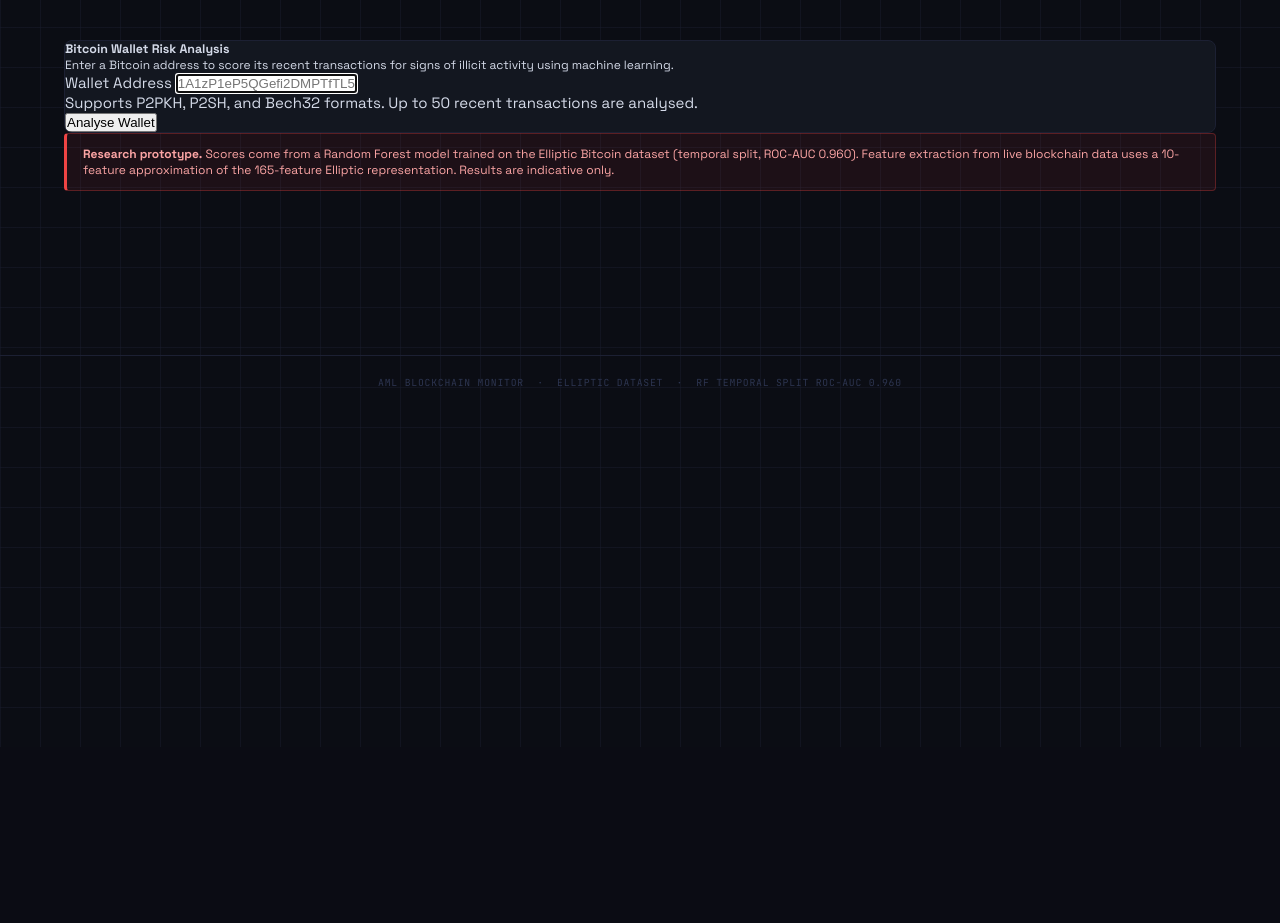
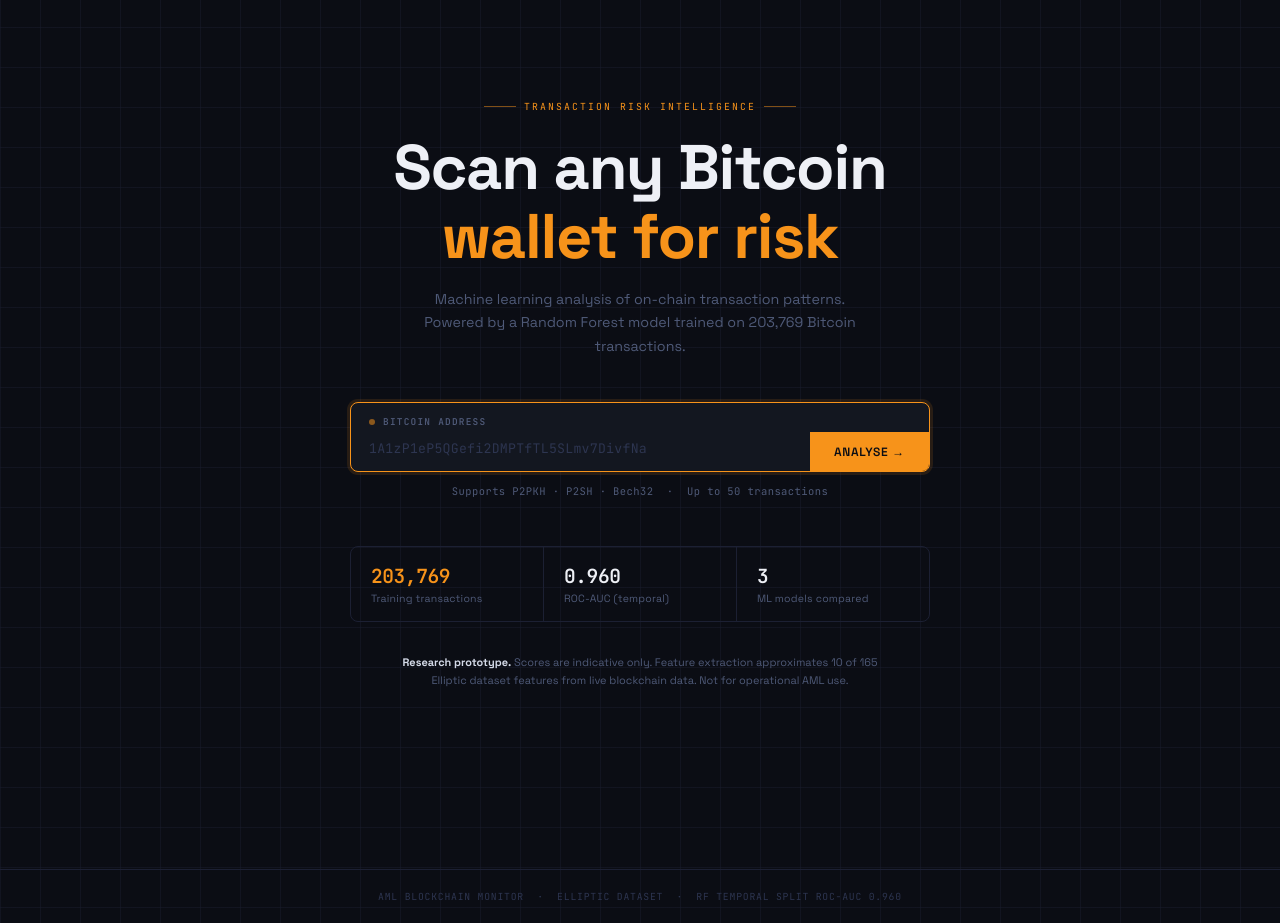
Before and after one commit to IIIAMAH3/AML-Blockchain-Monitoring-System, a Django app: page / in a window 1280 px wide. Shown: the part 53-976 px from the top of the page. Before the commit the page ends 800 px from the top, so only its background shows below. Run offline with Django 5.2, Linux system fonts and the light colour scheme.

Commit message:
Upgrade the UI on the homepage

```diff
--- a/wallet_analyzer/templates/wallet_analyzer/index.html
+++ b/wallet_analyzer/templates/wallet_analyzer/index.html
@@ -1,55 +1,261 @@
 {% extends "wallet_analyzer/base.html" %}
-{% block title %}Analyse Bitcoin Wallet — AML Monitor{% endblock %}
+{% block title %}AML INTEL — Bitcoin Wallet Risk Scanner{% endblock %}
+
+{% block extra_head %}
+<style>
+  /* ── Index-specific ─────────────────────────────────────────── */
+  .hero {
+    min-height: calc(100vh - 200px);
+    display: flex;
+    flex-direction: column;
+    align-items: center;
+    justify-content: center;
+    text-align: center;
+    padding: 60px 0 40px;
+  }
+
+  .hero-eyebrow {
+    font-family: var(--font-mono);
+    font-size: 0.65rem;
+    letter-spacing: 0.22em;
+    text-transform: uppercase;
+    color: var(--accent);
+    margin-bottom: 20px;
+    display: flex;
+    align-items: center;
+    gap: 8px;
+  }
+
+  .hero-eyebrow::before,
+  .hero-eyebrow::after {
+    content: '';
+    display: block;
+    width: 32px;
+    height: 1px;
+    background: var(--accent);
+    opacity: 0.5;
+  }
+
+  .hero-title {
+    font-size: clamp(2.4rem, 6vw, 4.2rem);
+    font-weight: 700;
+    letter-spacing: -0.02em;
+    line-height: 1.1;
+    color: #eef0f6;
+    margin-bottom: 16px;
+  }
+
+  .hero-title span {
+    color: var(--accent);
+  }
+
+  .hero-sub {
+    font-size: 0.95rem;
+    color: var(--text-muted);
+    max-width: 440px;
+    line-height: 1.65;
+    margin-bottom: 44px;
+  }
+
+  /* ── Search form ────────────────────────────────────────────── */
+  .search-wrap {
+    width: 100%;
+    max-width: 580px;
+  }
+
+  .search-box {
+    background: var(--surface);
+    border: 1px solid var(--border-2);
+    border-radius: var(--radius-lg);
+    overflow: hidden;
+    transition: border-color 0.2s, box-shadow 0.2s;
+  }
+
+  .search-box:focus-within {
+    border-color: var(--accent);
+    box-shadow: 0 0 0 3px rgba(247, 147, 26, 0.12);
+  }
+
+  .search-label-row {
+    padding: 12px 18px 4px;
+    display: flex;
+    align-items: center;
+    gap: 8px;
+  }
+
+  .search-dot {
+    width: 6px;
+    height: 6px;
+    border-radius: 50%;
+    background: var(--accent);
+    animation: pulse 2s ease-in-out infinite;
+  }
+
+  @keyframes pulse {
+    0%, 100% { opacity: 1; }
+    50%       { opacity: 0.3; }
+  }
+
+  .search-input-row {
+    display: flex;
+    align-items: stretch;
+    gap: 0;
+  }
+
+  .search-input {
+    flex: 1;
+    background: transparent;
+    border: none;
+    outline: none;
+    padding: 8px 18px 14px;
+    font-family: var(--font-mono);
+    font-size: 0.88rem;
+    color: var(--text);
+    letter-spacing: 0.02em;
+  }
+
+  .search-input::placeholder { color: var(--text-dim); }
+
+  .search-btn {
+    background: var(--accent);
+    color: var(--bg);
+    border: none;
+    cursor: pointer;
+    padding: 0 24px;
+    font-family: var(--font-sans);
+    font-size: 0.8rem;
+    font-weight: 600;
+    letter-spacing: 0.06em;
+    text-transform: uppercase;
+    white-space: nowrap;
+    transition: background 0.15s;
+  }
+
+  .search-btn:hover { background: #ffb347; }
+
+  .search-hint {
+    margin-top: 12px;
+    font-family: var(--font-mono);
+    font-size: 0.7rem;
+    color: var(--text-muted);
+    letter-spacing: 0.04em;
+  }
+
+  /* ── Stats strip ────────────────────────────────────────────── */
+  .stats-strip {
+    display: flex;
+    gap: 0;
+    border: 1px solid var(--border);
+    border-radius: var(--radius-lg);
+    overflow: hidden;
+    max-width: 580px;
+    width: 100%;
+    margin-top: 48px;
+  }
+
+  .stat-cell {
+    flex: 1;
+    padding: 16px 20px;
+    border-right: 1px solid var(--border);
+    text-align: left;
+  }
+
+  .stat-cell:last-child { border-right: none; }
+
+  .stat-value {
+    font-family: var(--font-mono);
+    font-size: 1.3rem;
+    font-weight: 600;
+    color: #eef0f6;
+    letter-spacing: -0.02em;
+  }
+
+  .stat-value.accent { color: var(--accent); }
+
+  .stat-desc {
+    font-size: 0.7rem;
+    color: var(--text-muted);
+    margin-top: 3px;
+    letter-spacing: 0.02em;
+  }
+
+  /* ── Disclaimer ─────────────────────────────────────────────── */
+  .disclaimer {
+    margin-top: 32px;
+    max-width: 480px;
+    font-size: 0.73rem;
+    color: var(--text-muted);
+    line-height: 1.6;
+    text-align: center;
+  }
+
+  .disclaimer strong { color: var(--text); }
+</style>
+{% endblock %}
 
 {% block content %}
-<div class="row justify-content-center">
-  <div class="col-md-7 col-lg-5">
+<div class="hero">
 
-    <div class="card shadow-sm">
-      <div class="card-body p-4">
+  <div class="hero-eyebrow">Transaction Risk Intelligence</div>
 
-        <h5 class="card-title mb-1">Bitcoin Wallet Risk Analysis</h5>
-        <p class="text-muted small mb-4">
-          Enter a Bitcoin address to score its recent transactions for
-          signs of illicit activity using machine learning.
+  <h1 class="hero-title">
+    Scan any Bitcoin<br><span>wallet for risk</span>
+  </h1>
+
+  <p class="hero-sub">
+    Machine learning analysis of on-chain transaction patterns.
+    Powered by a Random Forest model trained on 203,769 Bitcoin transactions.
   </p>
 
+  <div class="search-wrap">
     <form method="POST" action="{% url 'analyze' %}">
       {% csrf_token %}
-          <div class="mb-3">
-            <label for="wallet_address" class="form-label fw-semibold">
-              Wallet Address
-            </label>
+      <div class="search-box">
+        <div class="search-label-row">
+          <div class="search-dot"></div>
+          <span class="label">Bitcoin Address</span>
+        </div>
+        <div class="search-input-row">
           <input
             type="text"
-              id="wallet_address"
             name="wallet_address"
-              class="form-control font-monospace"
+            class="search-input"
             placeholder="1A1zP1eP5QGefi2DMPTfTL5SLmv7DivfNa"
             required
             autofocus
+            spellcheck="false"
+            autocomplete="off"
           >
-            <div class="form-text">
-              Supports P2PKH, P2SH, and Bech32 formats.
-              Up to 50 recent transactions are analysed.
+          <button type="submit" class="search-btn">Analyse →</button>
         </div>
       </div>
-          <button type="submit" class="btn btn-dark w-100">
-            Analyse Wallet
-          </button>
     </form>
 
+    <div class="search-hint">
+      Supports P2PKH · P2SH · Bech32 &nbsp;·&nbsp; Up to 50 transactions
     </div>
   </div>
 
-    <div class="alert alert-warning mt-3 small mb-0">
-      <strong>Research prototype.</strong>
-      Scores come from a Random Forest model trained on the Elliptic Bitcoin
-      dataset (temporal split, ROC-AUC 0.960). Feature extraction from live
-      blockchain data uses a 10-feature approximation of the 165-feature
-      Elliptic representation. Results are indicative only.
+  <div class="stats-strip">
+    <div class="stat-cell">
+      <div class="stat-value accent">203,769</div>
+      <div class="stat-desc">Training transactions</div>
+    </div>
+    <div class="stat-cell">
+      <div class="stat-value">0.960</div>
+      <div class="stat-desc">ROC-AUC (temporal)</div>
+    </div>
+    <div class="stat-cell">
+      <div class="stat-value">3</div>
+      <div class="stat-desc">ML models compared</div>
+    </div>
   </div>
 
-  </div>
+  <p class="disclaimer">
+    <strong>Research prototype.</strong>
+    Scores are indicative only. Feature extraction approximates 10 of 165 Elliptic
+    dataset features from live blockchain data. Not for operational AML use.
+  </p>
+
 </div>
 {% endblock %}
```
Lines whose indentation alone changed are shown as unchanged.
